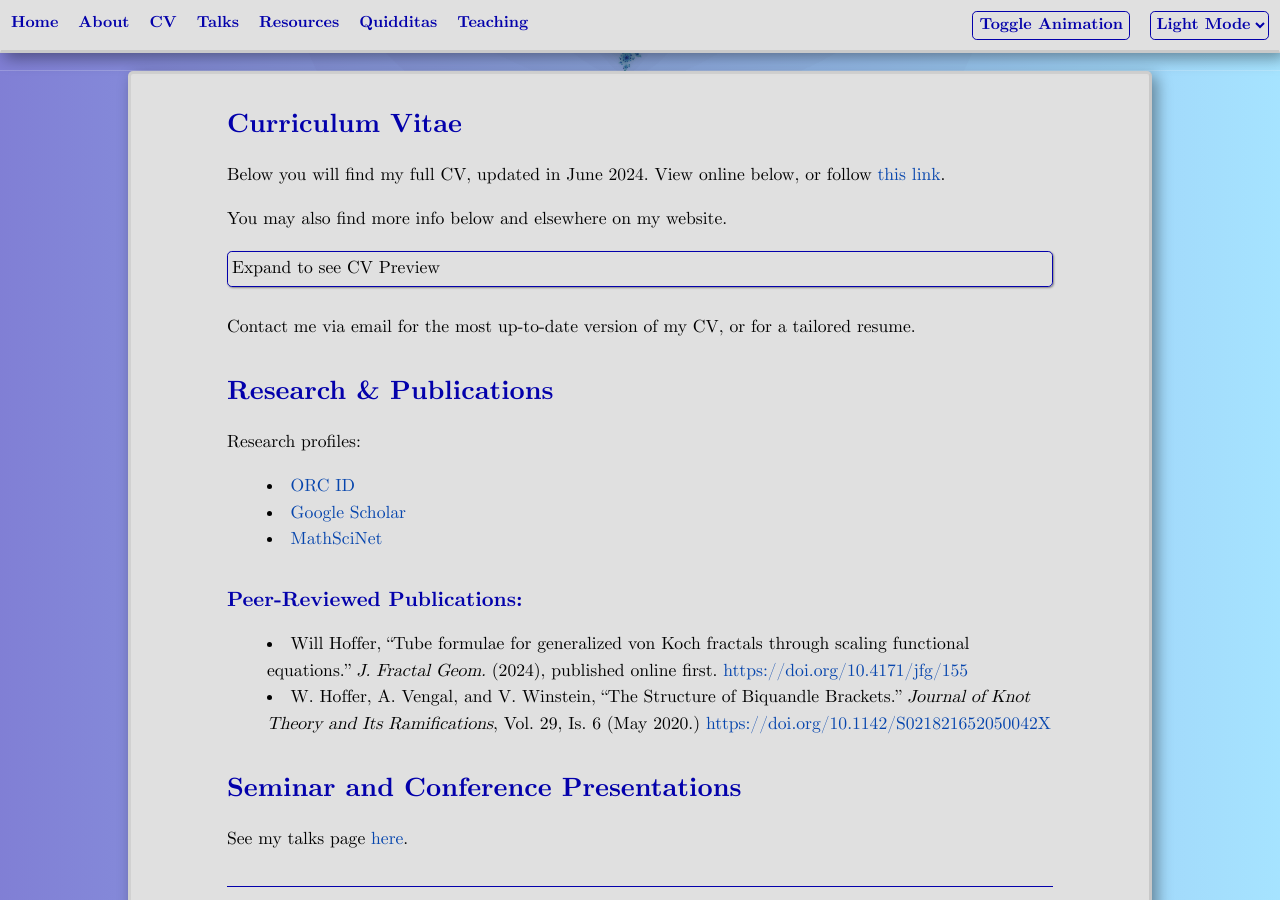
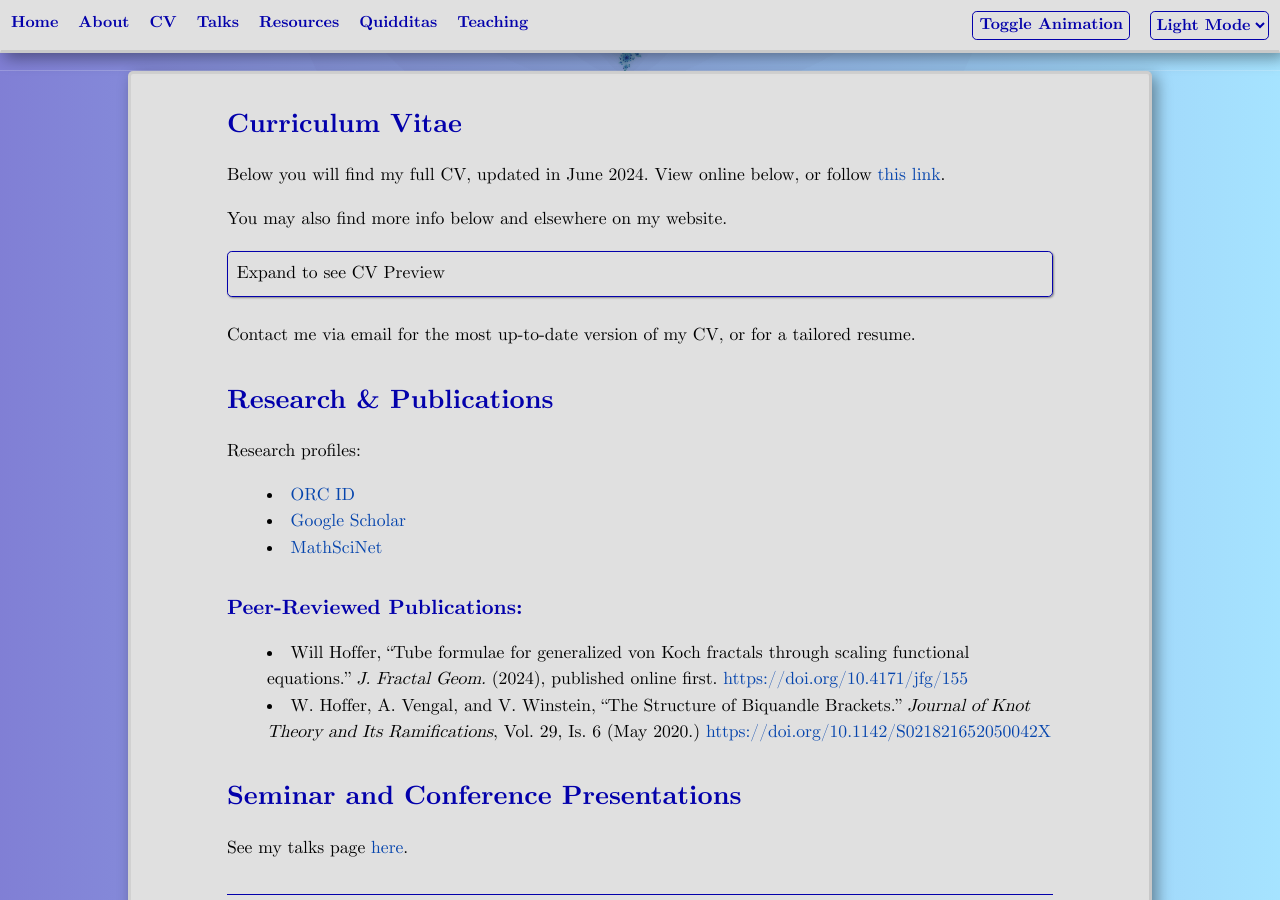
Before and after one commit to WillHoffer/WillHoffer.github.io, a Jekyll site: the page built from cv/index.md, in a window 1280 px wide and 900 px high, scrolled down 296 px. Built offline with Jekyll 4.4.1, drawn with Linux system fonts in a browser that asks for light colours.

Commit message:
Changed details padding to be relative to font size

```diff
--- a/_sass/elements.scss
+++ b/_sass/elements.scss
@@ -114,8 +114,8 @@ img.centered {
 }
 
 details > summary {
-    padding: 4px;
-    margin-bottom: 10px;
+    padding: 0.5em;
+    margin-bottom: 0.5em;
     width: auto; //
     border-color: $section-headings-color;
     border-style: solid;
```
